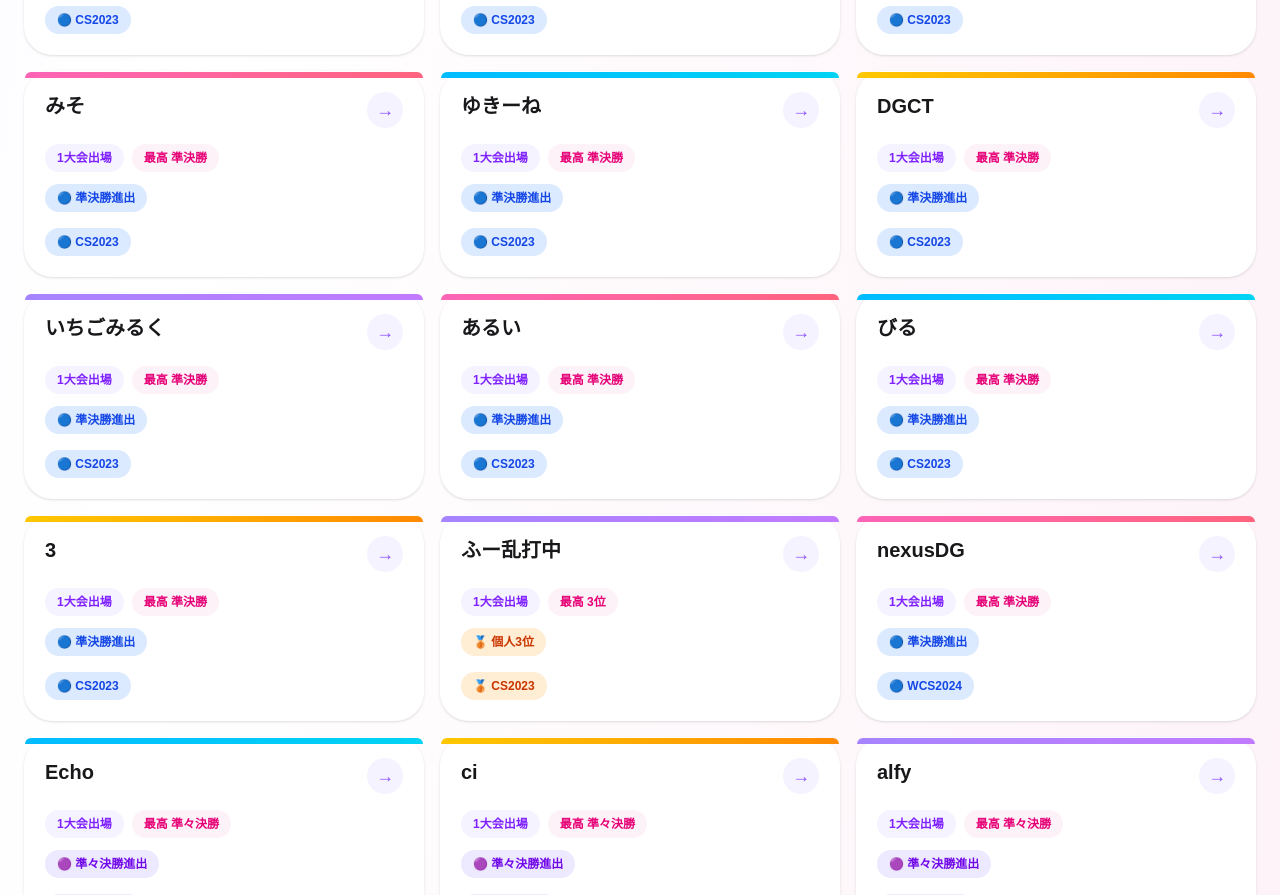
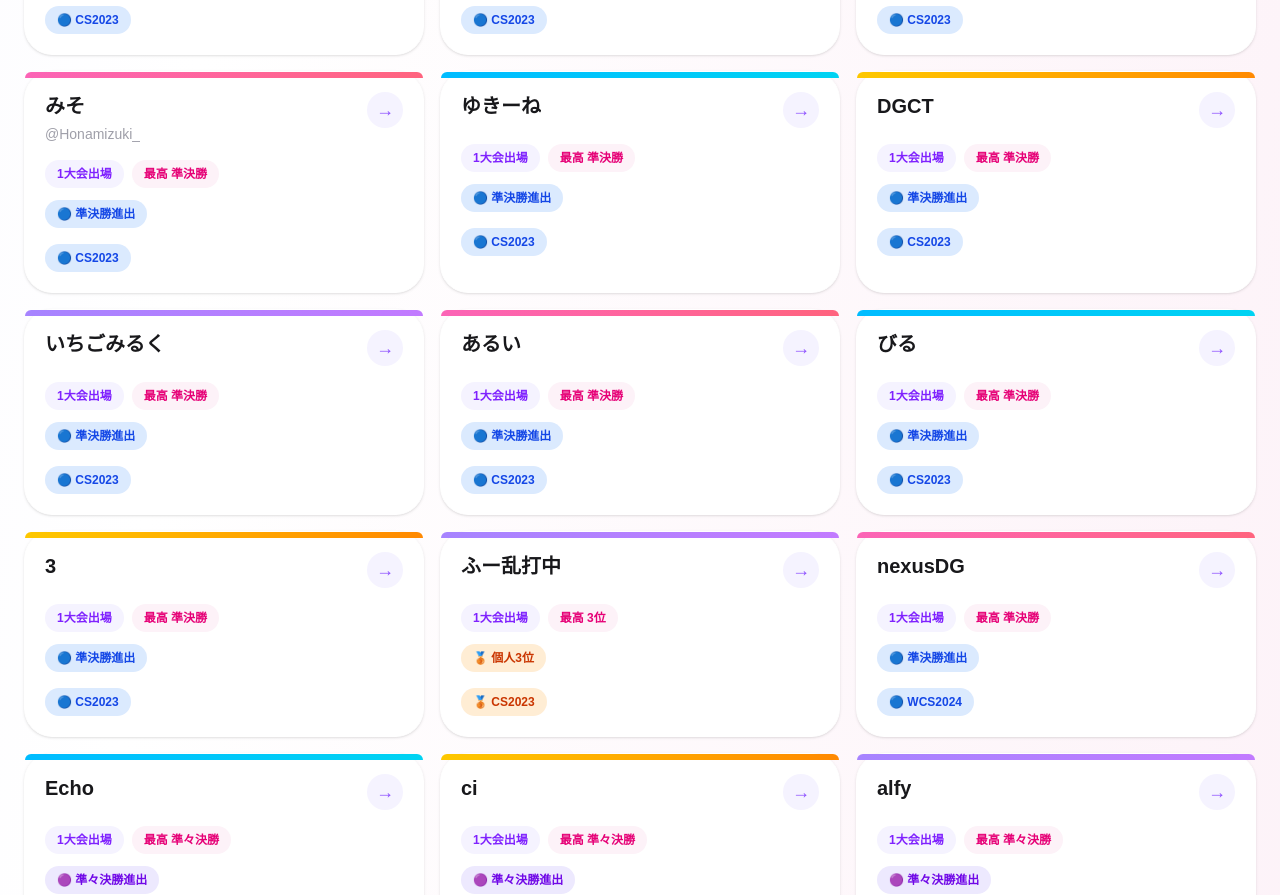
Before and after one commit to Kan2m/proseka-player-db, a Next.js app: page / in a window 1280 px wide. Shown: the part 9240-10135 px from the top of the page. Built offline with nearby package versions, Linux system fonts and the light colour scheme.

Commit message:
味噌変更

```diff
--- a/app/data/players.ts
+++ b/app/data/players.ts
@@ -1180,7 +1180,7 @@ export const players: Player[] = [
   twitter: "@Dearmyfortune_",
   appearances: 1,
   result: "準決勝進出",
-  notes: "ランクマッチ10000粒達成で一位。",
+  notes: "ランクマッチ12345粒達成で一位。",
   achievements: [
     "準決勝進出"
   ],
@@ -1694,10 +1694,11 @@ export const players: Player[] = [
 {
   id: "miso",
   name: "みそ",
-  twitter: "",
+  twitter: "@Honamizuki_",
   aliases: ["みそ"],
   appearances: 1,
   result: "準決勝",
+  notes: "トイレ軍らしい",
   achievements: [
     "準決勝進出"
   ],
@@ -1713,6 +1714,7 @@ export const players: Player[] = [
   aliases: ["ゆきーね"],
   appearances: 1,
   result: "準決勝",
+
   achievements: [
     "準決勝進出"
   ],
```
